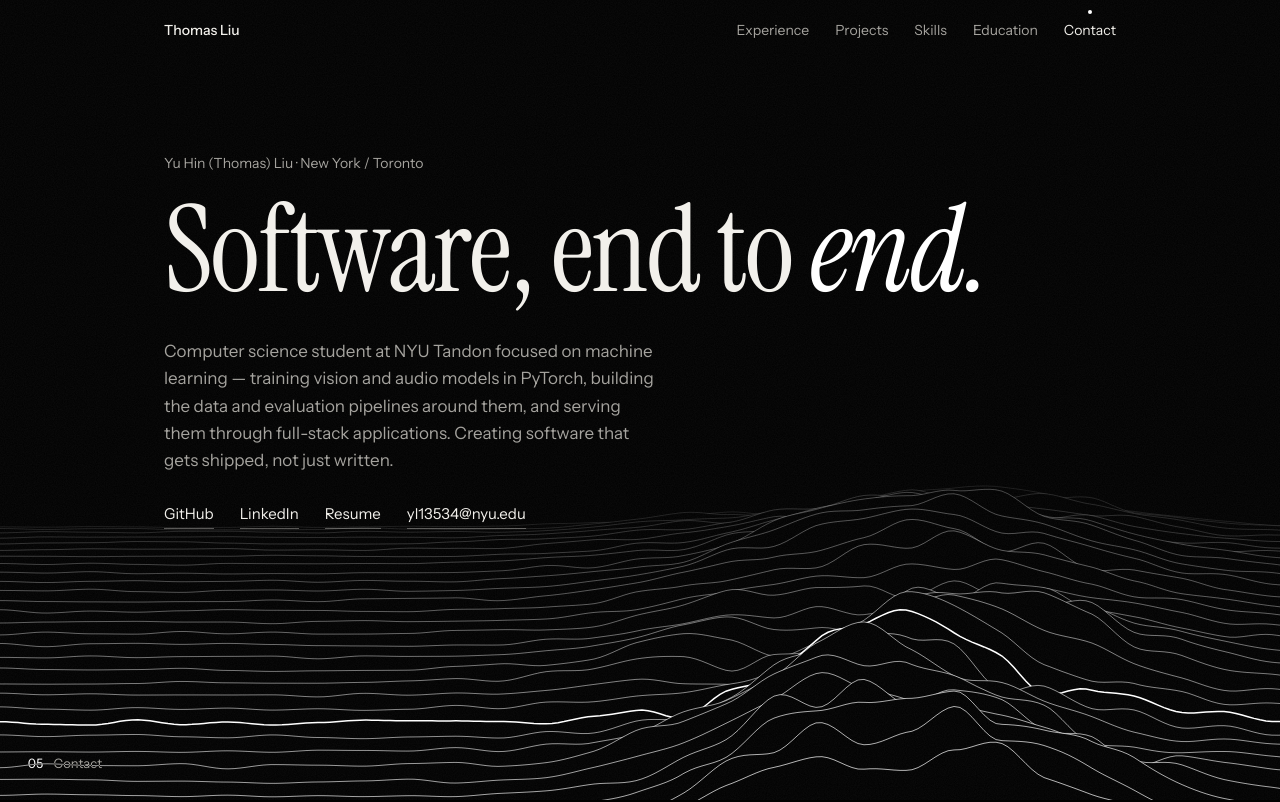
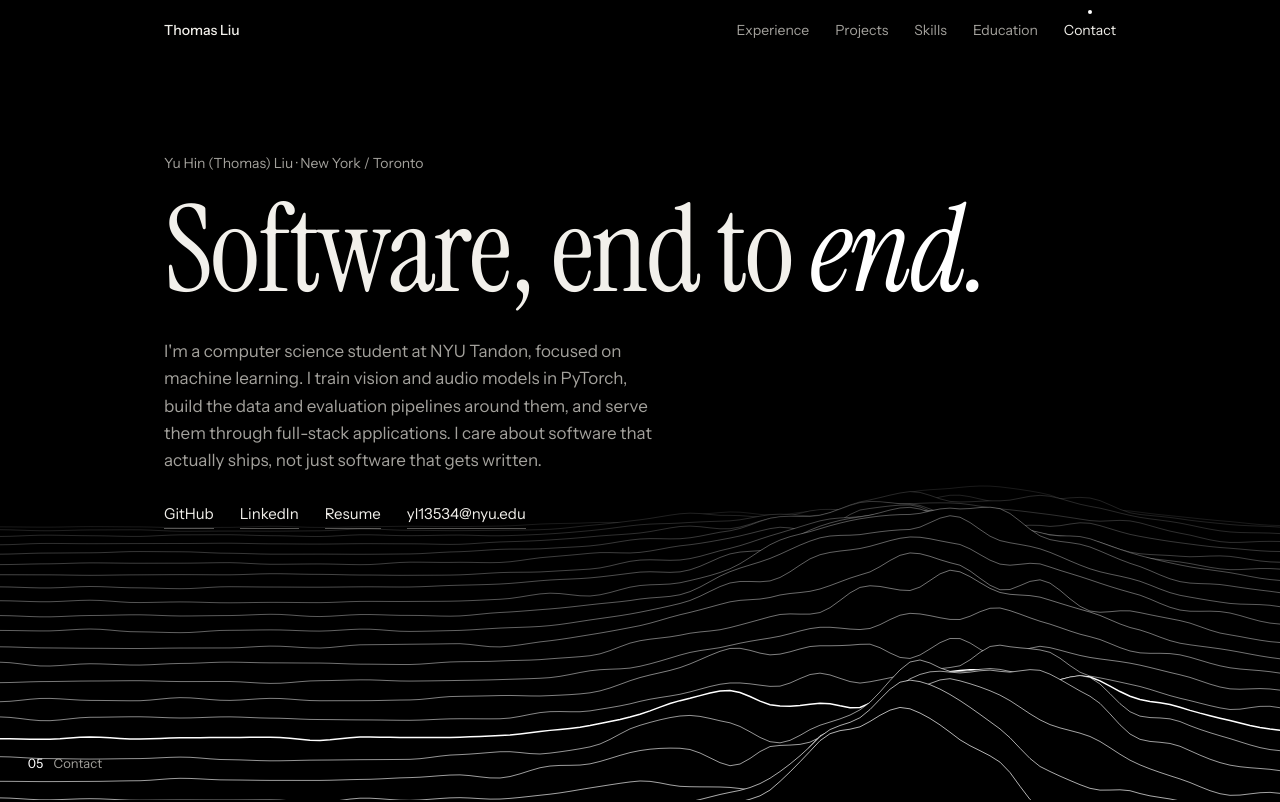
Before and after one commit to aerogels2099/aerogels2099.github.io, a plain HTML site: page index.html in a window 1280 px wide. Shown: the top 802 px of the page. Drawn offline with Linux system fonts and the light colour scheme.

Commit message:
change text and small style change

```diff
--- a/css/styles.css
+++ b/css/styles.css
@@ -4,6 +4,7 @@
   --soft:#A3A19C;
   --dim:#6E6C68;
   --accent:#FFFFFF;
+  --panel:#1D1D1D;
   --line:rgba(255,255,255,.12);
   --serif:'Instrument Serif', Georgia, serif;
   --sans:'Instrument Sans', -apple-system, 'Segoe UI', sans-serif;
@@ -77,14 +78,16 @@ nav a:hover,nav a.on{color:var(--ink)}
 .marquee span:nth-child(odd){color:transparent;-webkit-text-stroke:1px rgba(255,255,255,.8)}
 .marquee span:nth-child(even){font-style:italic}
 
-/* the skills section flips to black-on-white: a white layer in difference
-   blend inverts everything beneath it, and it opens as a circle driven by
-   scroll (--ir radius, --iy centre, set in js/main.js) */
-#skills{position:relative;margin-top:clamp(64px,11vh,120px);padding-bottom:clamp(72px,13vh,130px)}
-.invert{position:absolute;inset:0;background:#fff;mix-blend-mode:difference;pointer-events:none;
-  clip-path:circle(var(--ir,150%) at 50% var(--iy,50%))}
+/* the skills section sits on a dark grey panel that opens as a disc behind
+   the text, driven by scroll (js/main.js scales and moves the disc). Without
+   JS or with reduced motion the whole panel is simply grey. */
+#skills{position:relative;isolation:isolate;margin-top:clamp(64px,11vh,120px);padding-bottom:clamp(72px,13vh,130px)}
+.invert{position:absolute;inset:0;z-index:-1;overflow:hidden;pointer-events:none;background:var(--panel)}
+.js .invert{background:none}
+.js .invert i{position:absolute;left:50%;top:0;width:600px;height:600px;border-radius:50%;
+  background:var(--panel);transform:translate(-50%,0) scale(0);will-change:transform}
 
-.marker{position:fixed;left:28px;bottom:26px;z-index:9;font-size:13px;color:var(--soft);mix-blend-mode:difference;
+.marker{position:fixed;left:28px;bottom:26px;z-index:9;font-size:13px;color:var(--soft);
   display:flex;gap:10px;overflow:hidden;opacity:0;transition:opacity .4s}
 .marker.show{opacity:1}
 .marker span{display:block;transition:transform .3s var(--ease),opacity .3s}
@@ -110,12 +113,12 @@ nav a:hover,nav a.on{color:var(--ink)}
 
 /* ---- hero ---- */
 .hero{min-height:100svh;padding:clamp(120px,19vh,190px) 0 40px}
-/* --p is scroll progress through the hero: it sinks, shrinks and defocuses
-   while the next section rises over it */
+/* --p is scroll progress through the hero: it sinks, shrinks and fades
+   while the next section rises over it (transform and opacity only, so the
+   browser can do it without repainting the text) */
 .hero .wrap{
   transform:translateY(calc(var(--p,0) * 34vh)) scale(calc(1 - var(--p,0) * .1));
   opacity:calc(1 - var(--p,0) * 1.5);
-  filter:blur(calc(var(--p,0) * 14px));
   transform-origin:30% 0;
 }
 /* narrow screens: the text fills the viewport, so the terrain gets its own band
@@ -262,6 +265,12 @@ footer .wrap{display:flex;justify-content:space-between;gap:12px;flex-wrap:wrap}
   .sec-head{gap:10px}
 }
 
+/* lite mode (set by js/main.js on slow devices): drop the effects that cost
+   the most to paint: blur on reveals, the frosted nav, film grain, the lens */
+.lite.js .r{filter:none;transition:opacity .7s var(--ease),transform .9s var(--ease);transition-delay:calc(var(--i,0) * 70ms)}
+.lite nav.solid{background:rgba(0,0,0,.92);backdrop-filter:none;-webkit-backdrop-filter:none}
+.lite body::after,.lite #lens{display:none}
+
 @media (prefers-reduced-motion: reduce){
   *,*::before,*::after{animation:none!important;transition:none!important}
   html{scroll-behavior:auto}
--- a/index.html
+++ b/index.html
@@ -23,7 +23,7 @@
 <link rel="preconnect" href="https://fonts.googleapis.com">
 <link rel="preconnect" href="https://fonts.gstatic.com" crossorigin>
 <link href="https://fonts.googleapis.com/css2?family=Instrument+Serif:ital@0;1&family=Instrument+Sans:wght@400;500;600&display=swap" rel="stylesheet">
-<link rel="stylesheet" href="css/styles.css?v=3">
+<link rel="stylesheet" href="css/styles.css?v=4">
 </head>
 <body>
 
@@ -51,10 +51,10 @@
     <p class="kicker r">Yu Hin (Thomas) Liu · New York / Toronto</p>
     <h1 class="split">Software, end to <em>end.</em></h1>
     <p class="hero-sub r">
-      Computer science student at NYU Tandon focused on machine learning — training
-      vision and audio models in PyTorch, building the data and evaluation pipelines around
-      them, and serving them through full-stack applications. Creating software that gets
-      shipped, not just written.
+      I'm a computer science student at NYU Tandon, focused on machine learning. I train
+      vision and audio models in PyTorch, build the data and evaluation pipelines around
+      them, and serve them through full-stack applications. I care about software that
+      actually ships, not just software that gets written.
     </p>
     <div class="links r">
       <a href="https://github.com/aerogels2099" target="_blank" rel="noopener noreferrer">GitHub</a>
@@ -193,7 +193,7 @@
         <div class="skill r"><h3>Tools &amp; Infrastructure</h3><p>FastAPI, React.js, Docker, Git/GitHub, PostgreSQL, TimescaleDB, Linux</p></div>
       </div>
     </div>
-    <div class="invert" aria-hidden="true"></div>
+    <div class="invert" aria-hidden="true"><i></i></div>
   </section>
 
   <section id="education" data-name="Education">
@@ -215,8 +215,8 @@
 
   <section id="contact" class="contact" data-name="Contact">
     <div class="wrap">
-      <div class="sec-head"><span class="num r">05</span><h2 class="split">Let's build something worth <em>monitoring.</em></h2></div>
-      <p class="note r">Open to software engineering and machine-learning opportunities.</p>
+      <div class="sec-head"><span class="num r">05</span><h2 class="split">Let's build something <em>together.</em></h2></div>
+      <p class="note r">I'm open to software engineering and machine-learning opportunities.</p>
       <div class="links r">
         <a href="mailto:yl13534@nyu.edu">yl13534@nyu.edu</a>
         <a href="mailto:thomas.liu887@gmail.com">thomas.liu887@gmail.com</a>
@@ -235,6 +235,6 @@
 
 </main>
 
-<script src="js/main.js?v=3" defer></script>
+<script src="js/main.js?v=4" defer></script>
 </body>
 </html>
--- a/js/main.js
+++ b/js/main.js
@@ -1,5 +1,5 @@
 /* Motion for the page, in six parts:
-   1. reveals   – blocks resolve out of blur, heading letters rise out of a mask
+   1. reveals   – blocks fade and rise in, heading letters rise out of a mask
    2. scroll    – hero recedes, nav / section marker follow the current section
    3. ridge     – the signal terrain behind the hero (and again at the end)
    4. waves     – section dividers that ring with scroll speed
@@ -9,7 +9,12 @@ const reduced = matchMedia('(prefers-reduced-motion: reduce)').matches;
 const canHover = matchMedia('(hover:hover)').matches;
 const clamp = (v, a = 0, b = 1) => Math.min(b, Math.max(a, v));
 const $$ = s => [...document.querySelectorAll(s)];
-const DPR = Math.min(devicePixelRatio || 1, 2);
+/* "lite" mode trades polish for frame rate: lower canvas resolution, a coarser
+   terrain, no blur or blend effects. It starts on for low-memory / low-core
+   devices and switches on by itself if the page is measured running slowly. */
+let lite = (navigator.deviceMemory || 8) <= 4 || (navigator.hardwareConcurrency || 8) <= 2;
+let DPR = lite ? 1 : Math.min(devicePixelRatio || 1, 2);
+if (lite) document.documentElement.classList.add('lite');
 const accent = getComputedStyle(document.documentElement).getPropertyValue('--accent').trim();
 const accentRGB = [1, 3, 5].map(i => parseInt(accent.slice(i, i + 2), 16)).join(',');
 
@@ -88,31 +93,36 @@ const marker = document.getElementById('marker');
 const [mNum, mName] = marker.children;
 const sections = $$('main section');
 const skills = document.getElementById('skills');
-const inverter = skills.querySelector('.invert');
+const disc = skills.querySelector('.invert i');
+const DISC_R = 300;   // radius of the disc element in px (see .invert i in styles.css)
+/* layout is measured once per resize, not on every scroll */
+let secTops = [], skTop = 0, skH = 0, skHyp = 0, docH = 0, scrollDirty = false;
 const links = $$('.nav-links a');
 
 let heroP = 0, endQ = 0, current = null, lastY = scrollY, vel = 0, energy = 0, swapTimer = 0;
 
 function readScroll() {
   const y = scrollY, vh = innerHeight;
-  const maxY = document.documentElement.scrollHeight - vh;
+  const maxY = docH - vh;
   heroP = clamp(y / (vh * 0.9));
   endQ = clamp(1 - (maxY - y) / (vh * 0.8));
   if (!reduced) hero.style.setProperty('--p', heroP.toFixed(3));
   nav.classList.toggle('solid', y > vh * 0.6);
 
-  /* skills inversion: the circle opens as the section rises into view and
-     closes again as it leaves, centred on the middle of the screen */
+  /* skills panel: a grey disc opens behind the section as it rises into view
+     and closes again as it leaves, centred on the middle of the screen. It is
+     moved with transform only, so the browser never repaints it. */
   if (!reduced) {
-    const st = skills.offsetTop - y, sh = skills.offsetHeight;
-    let k = Math.min(clamp((vh * 0.62 - st) / (vh * 0.6)), clamp((st + sh - vh * 0.38) / (vh * 0.6)));
-    k = k * k;
-    inverter.style.setProperty('--ir', (k * Math.hypot(skills.offsetWidth, sh)).toFixed(1) + 'px');
-    inverter.style.setProperty('--iy', clamp(vh / 2 - st, 0, sh).toFixed(1) + 'px');
+    const st = skTop - y;
+    if (st < vh && st + skH > 0) {
+      let k = Math.min(clamp((vh * 0.62 - st) / (vh * 0.6)), clamp((st + skH - vh * 0.38) / (vh * 0.6)));
+      k = k * k;
+      disc.style.transform = `translate(-50%,${(clamp(vh / 2 - st, 0, skH) - DISC_R).toFixed(1)}px) scale(${(k * skHyp / DISC_R).toFixed(3)})`;
+    }
   }
 
   let now = -1;
-  sections.forEach((s, i) => { if (s.offsetTop - y <= vh * 0.45) now = i; });
+  for (let i = 0; i < secTops.length; i++) if (secTops[i] - y <= vh * 0.45) now = i;
   if (y >= maxY - 2) now = sections.length - 1;
   if (now !== current) {
     current = now;
@@ -133,8 +143,8 @@ function readScroll() {
 /* ---------- 3. ridge ---------- */
 const ridge = document.getElementById('ridge');
 const rctx = ridge.getContext('2d');
-const LINES = 30, STEP = 6, ACCENT_LINE = 21;
-let W = 0, H = 0, ys = new Float32Array(0);
+let LINES = lite ? 22 : 30, STEP = lite ? 10 : 6;
+let W = 0, H = 0, ys = new Float32Array(0), env = new Float32Array(0);
 const t0 = performance.now();
 /* the pointer carries a warm spot over the terrain: lines near it lift a
    little and take on the accent colour, fading back to white on either side */
@@ -161,8 +171,7 @@ function drawRidge(t) {
   const top0 = narrow
     ? (endQ > 0 ? anchorEnd : anchorHero) + 20 + 0.32 * amp - scrollY
     : H * 0.66 + (endQ > 0 ? 0 : -heroP * H * 0.18);
-  const cx = W * (narrow ? 0.5 : 0.72), sig = W * (narrow ? 0.3 : 0.18);
-  const n = Math.floor(W / STEP) + 2;
+  const n = ys.length, ACCENT_LINE = Math.round(LINES * 0.72);
 
   for (let i = 0; i < LINES; i++) {
     const f = i / (LINES - 1);
@@ -171,12 +180,11 @@ function drawRidge(t) {
     const near = pk * Math.exp(-(((base - py) / (H * 0.1)) ** 2));   // how close this line is to the pointer
     for (let j = 0; j < n; j++) {
       const x = j * STEP;
-      const env = Math.exp(-(((x - cx) / sig) ** 2));
       const n1 = noise(x * 0.006 + i * 0.13, i * 0.31 - t * 0.22);
       const n2 = noise(x * 0.022, i * 1.7 + t * 0.5);
-      ys[j] = base - a * (env * 0.95 * (n1 * 0.75 + n2 * 0.25) + 0.035 * n2)
-        - near * 26 * Math.exp(-(((x - px) / 130) ** 2));
+      ys[j] = base - a * (env[j] * 0.95 * (n1 * 0.75 + n2 * 0.25) + 0.035 * n2);
     }
+    if (near > 0.03) for (let j = 0; j < n; j++) ys[j] -= near * 26 * Math.exp(-(((j * STEP - px) / 130) ** 2));
     /* black fill under each line hides the lines behind it */
     rctx.beginPath(); rctx.moveTo(0, ys[0]);
     for (let j = 1; j < n; j++) rctx.lineTo(j * STEP, ys[j]);
@@ -424,23 +432,46 @@ function fit(o) {
   o.cv.width = o.w * DPR; o.cv.height = o.h * DPR;
   o.ctx.setTransform(DPR, 0, 0, DPR, 0, 0);
 }
-function resize() {
+function resize(force) {
+  /* phones fire resize whenever the address bar slides in or out while
+     scrolling; rebuilding every canvas for that causes a visible hitch */
+  if (force !== true && innerWidth === W && Math.abs(innerHeight - H) < H * 0.15) return;
   W = innerWidth; H = innerHeight;
-  ridge.width = W * DPR; ridge.height = H * DPR;
-  rctx.setTransform(DPR, 0, 0, DPR, 0, 0);
-  ys = new Float32Array(Math.floor(W / STEP) + 2);
+  /* the terrain is full-screen and mostly overdraw, so it gets a lower pixel ratio */
+  const rd = Math.min(DPR, 1.5);
+  ridge.width = W * rd; ridge.height = H * rd;
+  rctx.setTransform(rd, 0, 0, rd, 0, 0);
+  const n = Math.floor(W / STEP) + 2, narrow = W < 760;
+  const cx = W * (narrow ? 0.5 : 0.72), sig = W * (narrow ? 0.3 : 0.18);
+  ys = new Float32Array(n); env = new Float32Array(n);
+  for (let j = 0; j < n; j++) env[j] = Math.exp(-(((j * STEP - cx) / sig) ** 2));
   waves.forEach(fit); figs.forEach(fit);
   marqHalf = track.scrollWidth / 2 || 1;
   anchorHero = docBottom(document.querySelector('.hero .links'));
   anchorEnd = docBottom(document.querySelector('.contact .links'));
+  secTops = sections.map(el => el.offsetTop);
+  skTop = skills.offsetTop; skH = skills.offsetHeight; skHyp = Math.hypot(skills.offsetWidth, skH);
+  docH = document.documentElement.scrollHeight;
   wavesDirty = true;
   readScroll();
   kick();
 }
+function goLite() {
+  lite = true; DPR = 1; LINES = 22; STEP = 10;
+  document.documentElement.classList.add('lite');
+  resize(true);
+}
 
-let running = false, prev = 0;
+let running = false, prev = 0, tick = 0, slowSum = 0, slowN = 0, ridgeLive = false, figsLive = false;
 function frame(now) {
-  const dt = Math.min((now - prev) / 1000, 0.05); prev = now;
+  const dt = Math.min((now - prev) / 1000, 0.05);
+  /* measure real frame time in windows of 90 frames; under ~40fps, drop to lite */
+  if (!lite && !reduced) {
+    slowSum += Math.min(now - prev, 100);
+    if (++slowN === 90) { if (slowSum / 90 > 25) goLite(); slowSum = slowN = 0; }
+  }
+  prev = now;
+  if (scrollDirty) { scrollDirty = false; readScroll(); }
   const y = scrollY;
   vel += ((y - lastY) - vel) * 0.3; lastY = y;
   energy += (clamp(Math.abs(vel) / 45) - energy) * 0.12;
@@ -449,8 +480,12 @@ function frame(now) {
   pk += (pkTarget - pk) * 0.07; px += (ptx - px) * 0.14; py += (pty - py) * 0.14;
 
   const t = (now - t0) / 1000;
-  const ridgeLive = drawRidge(t);
-  const figsLive = drawFigs(t);
+  /* the canvases drift slowly, so they are redrawn at half rate (a third in
+     lite); the terrain keeps full rate on phones while scrolling, where it is
+     pinned to the page and would otherwise judder against the text */
+  const due = tick++ % (lite ? 3 : 2) === 0;
+  if (due || (W < 760 && energy > 0)) ridgeLive = drawRidge(t);
+  if (due) figsLive = drawFigs(t);
   const ringing = waves.some(wv => wv.plucks.length);
   if (energy > 0 || wavesDirty || ringing) {
     wavesDirty = false;
@@ -480,9 +515,11 @@ function kick() {
   requestAnimationFrame(frame);
 }
 
-addEventListener('scroll', () => { readScroll(); kick(); }, { passive: true });
+/* scroll only flags work for the next frame, so several scroll events in one
+   frame cost a single update */
+addEventListener('scroll', () => { scrollDirty = true; kick(); }, { passive: true });
 addEventListener('resize', resize);
-document.fonts?.ready.then(resize);   // web fonts change line wrapping, which moves the anchors
+document.fonts?.ready.then(() => resize(true));   // web fonts change line wrapping, which moves the anchors
 document.addEventListener('visibilitychange', () => { if (!document.hidden) kick(); });
-resize();
+resize(true);
 for (const f of figs) figIO.observe(f.cv);
```
